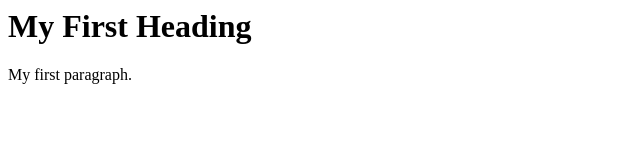
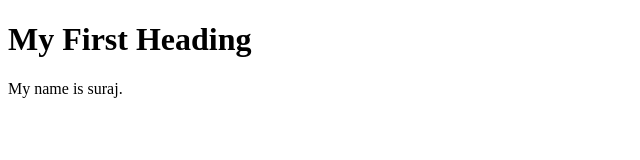
Before and after one commit to surajkulkarni700/webserver, a plain HTML site: page index.html in a window 1280 px wide. Shown: the whole page, without its empty margins (0-640 px from the left). Drawn offline with Linux system fonts and the light colour scheme.

Commit message:
new chnages commited

```diff
--- a/index.html
+++ b/index.html
@@ -1,6 +1,7 @@
+<!DOCTYPE html>
 <html>
 <body>
 <h1> My First Heading</h1>
-<p>My first paragraph.</p>
+<p>My name is suraj.</p>
 </body>
 </html>
```
